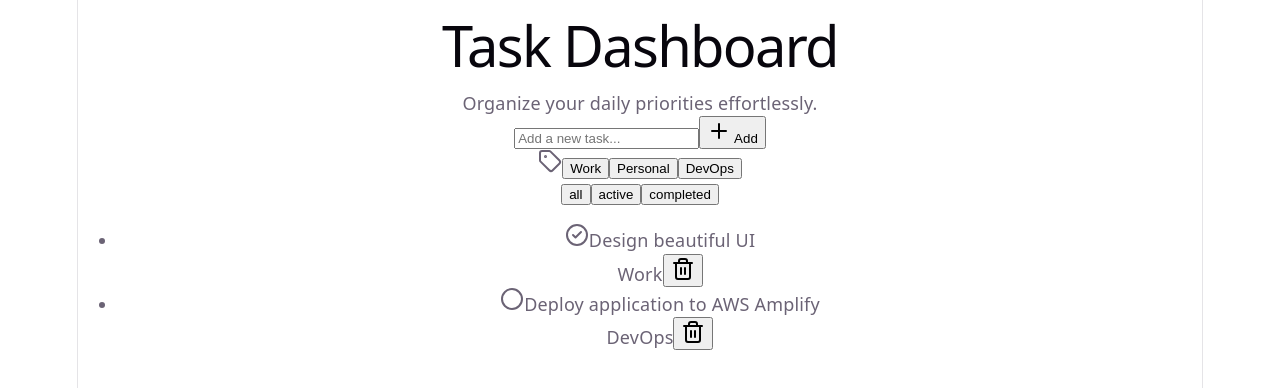
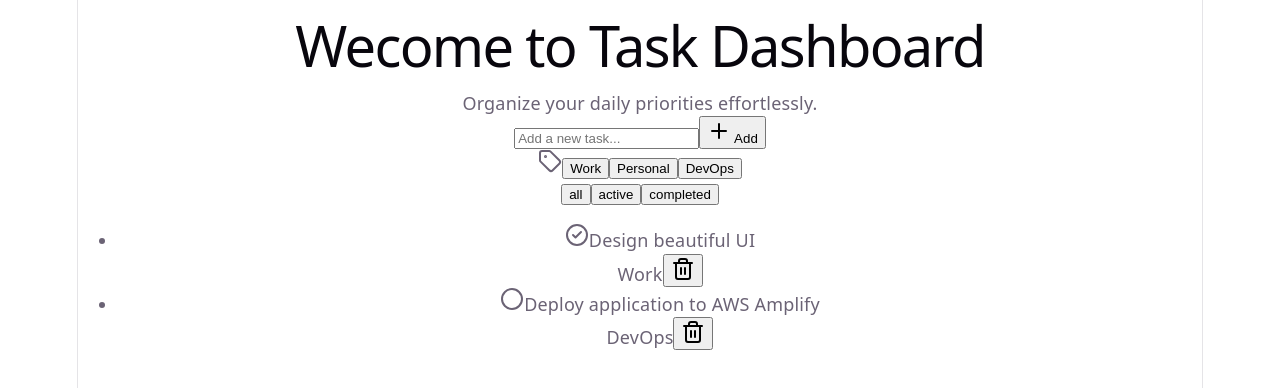
Before and after one commit to itsmohit786/react-todo-tailwind, a React (Vite) app: page / in a window 1280 px wide. Shown: the top 388 px of the page. Built offline with nearby package versions, Linux system fonts and the light colour scheme.

Commit message:
updated content

```diff
--- a/src/App.jsx
+++ b/src/App.jsx
@@ -66,7 +66,7 @@ export default function App() {
         {/* Header */}
         <div className="p-6 border-b border-slate-800 bg-slate-900/50 backdrop-blur">
           <h1 className="text-2xl font-bold bg-gradient-to-r from-indigo-400 to-cyan-400 bg-clip-text text-transparent">
-            Task Dashboard
+            Wecome to Task Dashboard
           </h1>
           <p className="text-slate-400 text-sm mt-1">
             Organize your daily priorities effortlessly.
```
